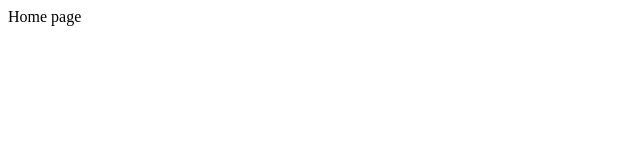
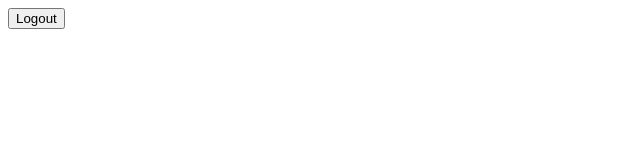
Before and after one commit to SONU-GUPTA1/React-Auth---1---React-Authentication-State-Scheduling-Batching-Optimizing-w---f879zdbmw3ll, a React app: page /home in a window 1280 px wide. Shown: the top 160 px of the page, without its empty margins (0-640 px from the left). Built offline with nearby package versions, Linux system fonts and the light colour scheme.

Commit message:
Update Home.js

```diff
--- a/src/pages/Home.js
+++ b/src/pages/Home.js
@@ -1,10 +1,22 @@
+// import React from 'react';
+
+// export const Home = () =>{
+
+//     return(
+//         <div id="home-page">
+//             Home page
+//         </div>
+//     )
+// }
+
 import React from 'react';
+import { useAuth } from '../components/loginAuth';
 
 export const Home = () =>{
-
+    const auth = useAuth();
     return(
         <div id="home-page">
-            Home page
+            <button id='logout-btn' onClick={() => auth.logout()}>Logout</button>
         </div>
     )
 }
```
